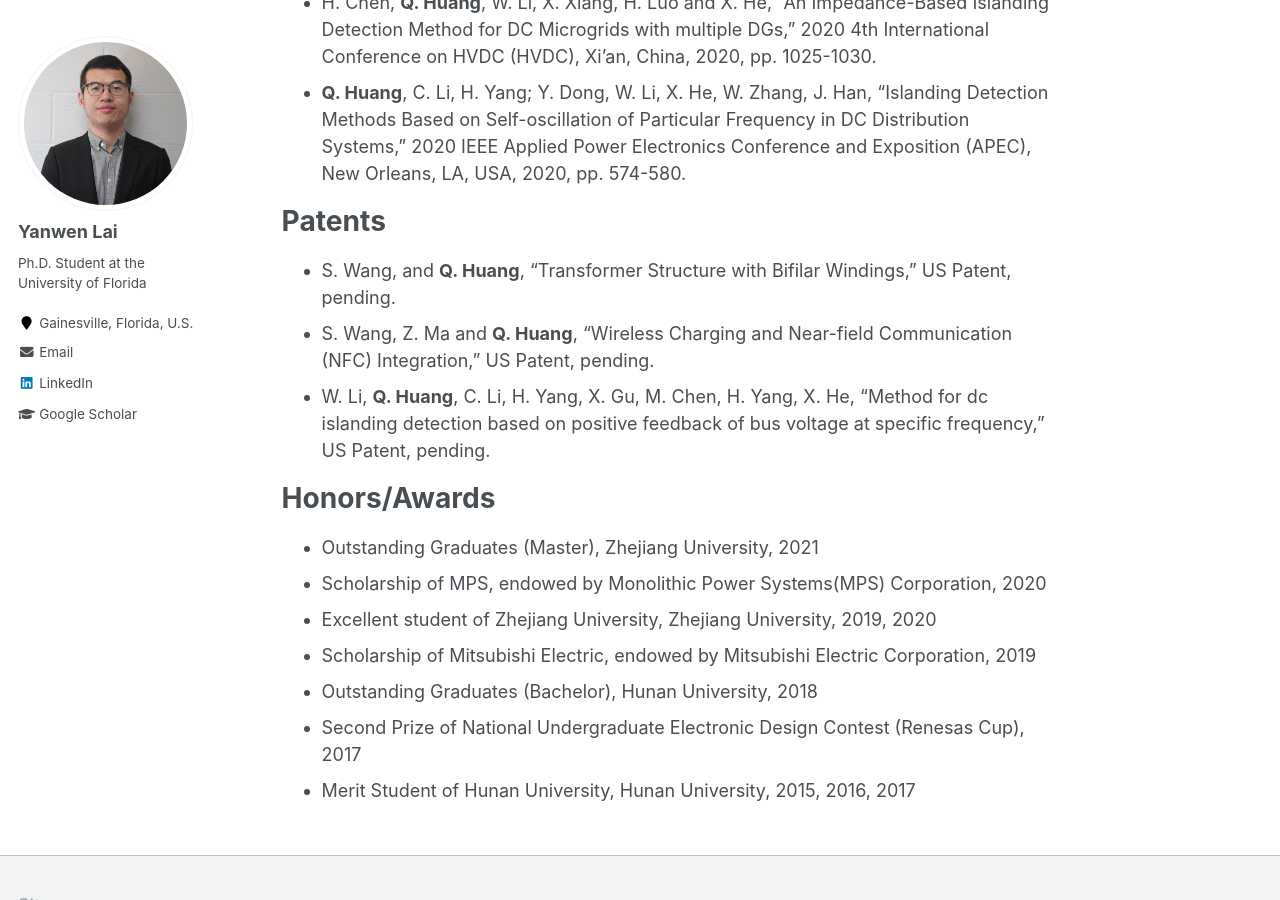
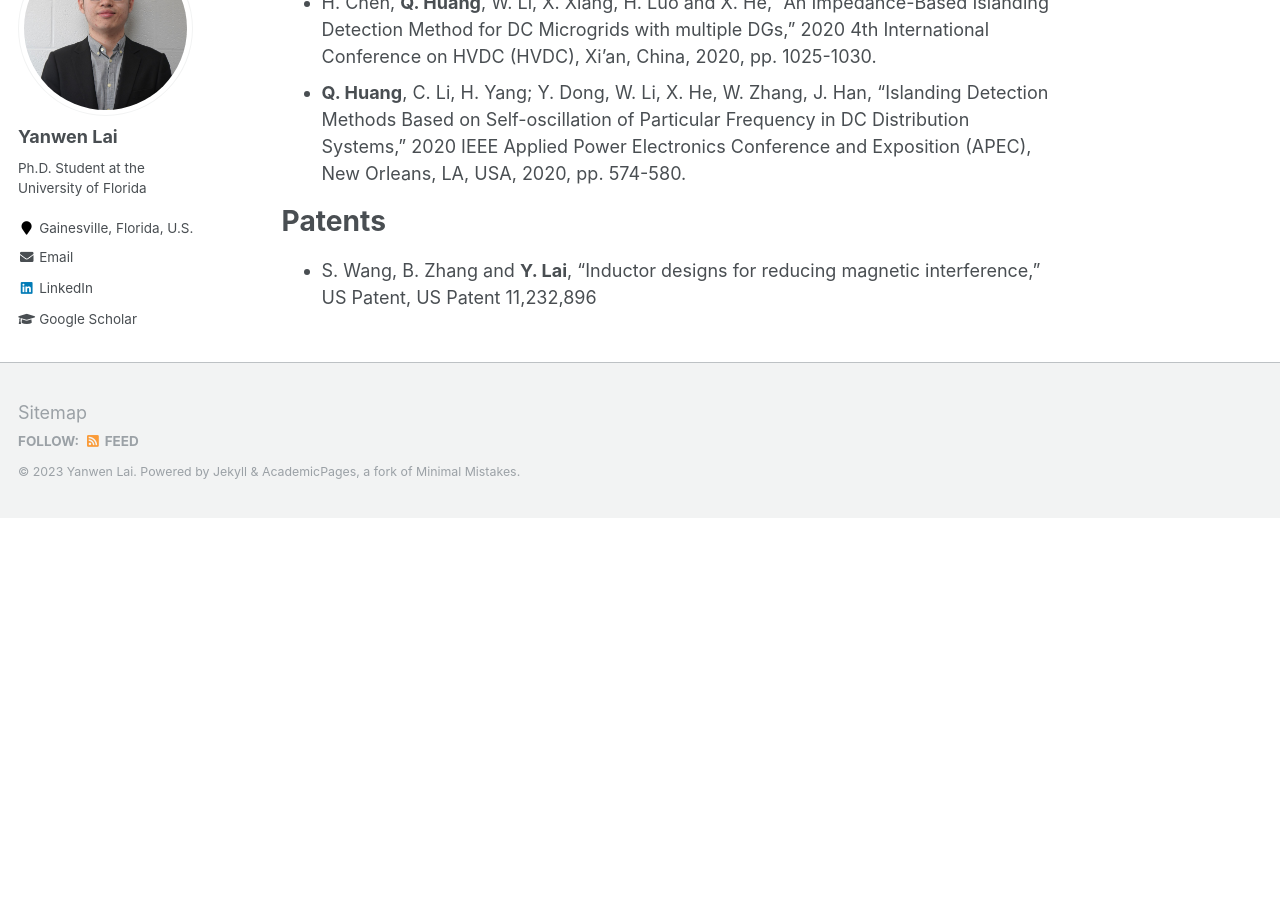
Before and after one commit to slionnnnnn/yanwenlai, a Jekyll site: the page built from _pages/about.md, in a window 1280 px wide and 900 px high, scrolled down 1276 px. Built offline with Jekyll 4.4.1, drawn with Linux system fonts in a browser that asks for light colours; after the commit the page ends 1794 px from its top, so only the background shows below that.

Commit message:
Update about.md

```diff
--- a/_pages/about.md
+++ b/_pages/about.md
@@ -35,16 +35,4 @@ Publications
 Patents
 ======
 
-* S. Wang, and __Q. Huang__, “Transformer Structure with Bifilar Windings,” US Patent, pending.
-* S. Wang, Z. Ma and __Q. Huang__, “Wireless Charging and Near-field Communication (NFC) Integration,” US Patent, pending.
-* W. Li, __Q. Huang__, C. Li, H. Yang, X. Gu, M. Chen, H. Yang, X. He, “Method for dc islanding detection based on positive feedback of bus voltage at specific frequency,” US Patent, pending.
-
-Honors/Awards
-======
-* Outstanding Graduates (Master), Zhejiang University, 2021
-* Scholarship of MPS, endowed by Monolithic Power Systems(MPS) Corporation, 2020
-* Excellent student of Zhejiang University, Zhejiang University, 2019, 2020
-* Scholarship of Mitsubishi Electric, endowed by Mitsubishi Electric Corporation, 2019
-* Outstanding Graduates (Bachelor), Hunan University, 2018
-* Second Prize of National Undergraduate Electronic Design Contest (Renesas Cup), 2017
-* Merit Student of Hunan University, Hunan University, 2015, 2016, 2017
+* S. Wang, B. Zhang and __Y. Lai__, “Inductor designs for reducing magnetic interference,” US Patent, US Patent 11,232,896
```
